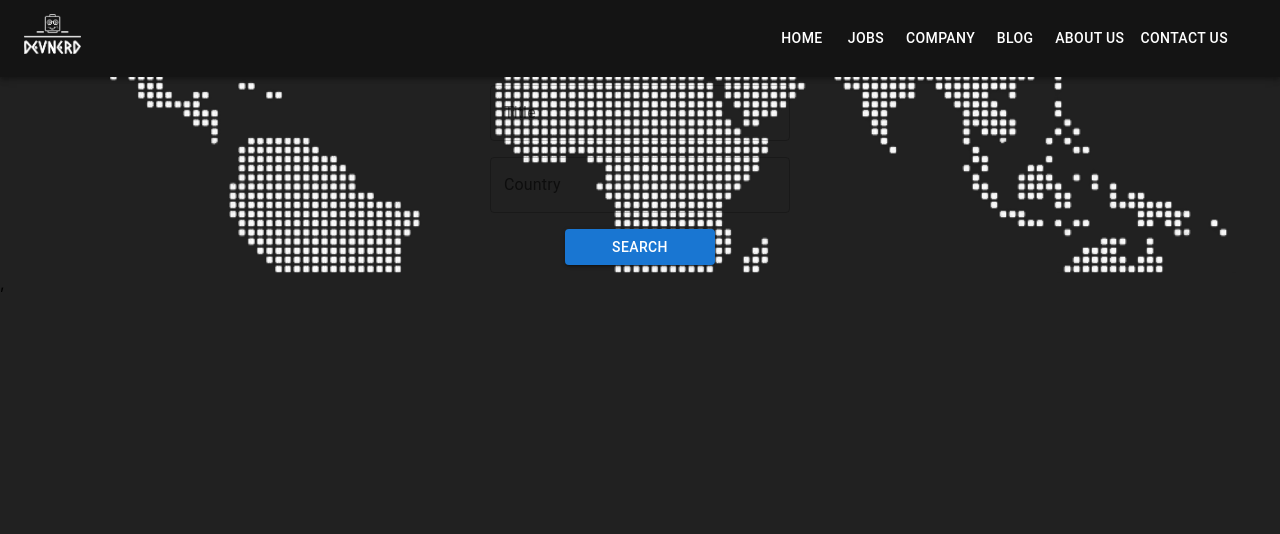
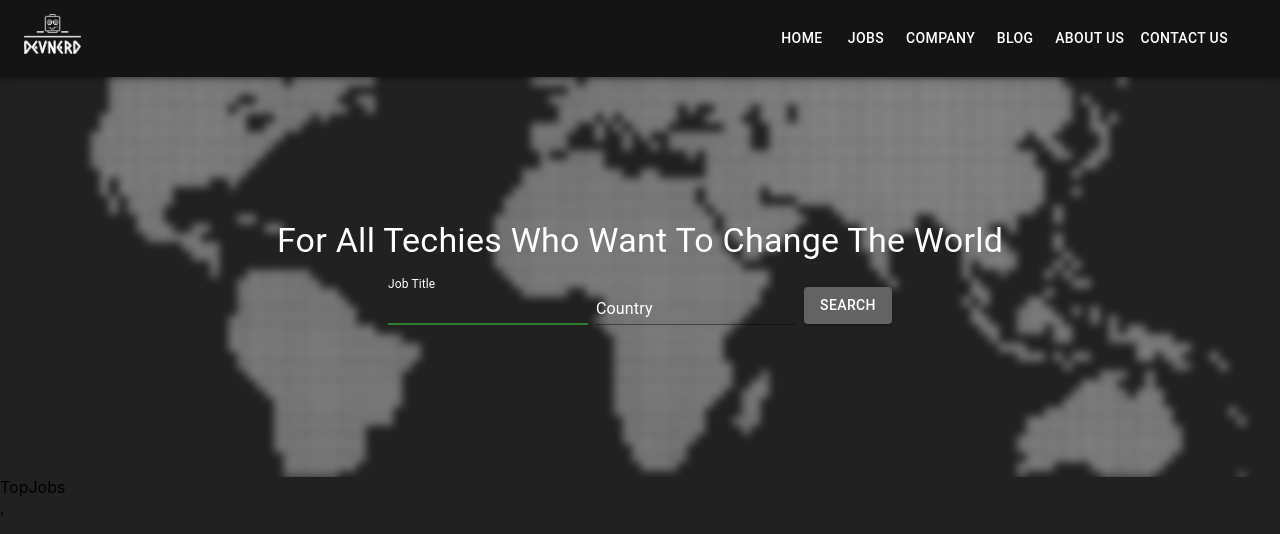
Before and after one commit to devnerd123/DevNerd-Frontend, a React (Create React App) app: page /contact in a window 1280 px wide. Shown: the top 534 px of the page. Built offline with nearby package versions, Linux system fonts and the light colour scheme.

Commit message:
search-section

```diff
--- a/src/Components/HomePage/Home.jsx
+++ b/src/Components/HomePage/Home.jsx
@@ -1,9 +1,18 @@
 import React from 'react'
 import SearchSection from './SearchSection'
+import { Grid } from '@mui/material'
+import TopJobs from './TopJobs'
 
 const Home = () => {
   return (
-    <SearchSection />
+    <Grid>
+      <Grid>
+        <SearchSection />
+      </Grid>
+      <Grid>
+        <TopJobs />
+      </Grid>
+    </Grid>
   )
 }
 
--- a/src/Components/HomePage/HomePage.css
+++ /dev/null
@@ -1,87 +0,0 @@
-.hero {
-    padding: 154px 0 100px;
-  }
-
-  @media screen and (max-width: 61.875em) {
-    .hero {
-      padding: 127px 0 90px;
-    }
-  }
-
-  .hero__title {
-    font-size: 2.5em;
-    margin-bottom: 20px;
-  }
-
-  .hero__text {
-    font-size: 1.2em;
-    margin-bottom: 40px;
-  }
-
-  .search-form {
-    margin-top: 20px;
-  }
-
-  .search-form__input,
-  .search-form__select {
-    width: 100%;
-    padding: 10px;
-    margin-bottom: 10px;
-    border: 1px solid #ccc;
-  }
-
-  .search-form__button {
-    padding: 10px 20px;
-    background-color: #007aff;
-    color: #fff;
-    border: none;
-    cursor: pointer;
-  }
-
-  /* Additional Styles for Tags and Subscribe Section */
-  .homepage__tags-wrapper {
-    margin-top: 20px;
-  }
-
-  .home-page__tag {
-    display: inline-block;
-    margin-right: 10px;
-    margin-bottom: 10px;
-    padding: 10px;
-    background-color: #007aff;
-    color: #fff;
-    text-decoration: none;
-  }
-
-  .telegram-subscribe {
-    display: block;
-    margin-top: 20px;
-    text-decoration: none;
-    color: #007aff;
-    padding: 5px 10px;
-    border: 1px solid #007aff;
-  }
-
-  /* Responsive Styles */
-  @media screen and (max-width: 768px) {
-    .hero__title {
-      font-size: 2em;
-    }
-
-    .hero__text {
-      font-size: 1.1em;
-    }
-
-    .search-form__input,
-    .search-form__select {
-      padding: 8px;
-    }
-
-    .search-form__button {
-      padding: 8px 16px;
-    }
-
-    .home-page__tag {
-      font-size: 0.9em;
-    }
-  }
--- a/src/Components/HomePage/SearchSection.jsx
+++ b/src/Components/HomePage/SearchSection.jsx
@@ -1,63 +1,150 @@
-import React from 'react';
-import { Container, TextField, Button } from '@mui/material';
+import React, { useEffect, useState, useRef } from 'react';
+import { Box, Typography, TextField, Button, useTheme } from '@mui/material';
 import backgroundImage from '../../assets/map.png';
 
-import './HomePage.css';
+const defaultTitles = ['Frontend Developer', 'Software Developer', 'Full Stack Engineer', 'UX/UI Designer'];
 
 const SearchSection = () => {
-  const sectionStyle = {
-    background: `url(${backgroundImage})`,
+    const theme = useTheme();
+
+    const handleSearch = () => {
+        // Implement your search logic here
+    };
+
+    const [jobTitle, setJobTitle] = useState('');
+    const [country, setCountry] = useState('');
+    const [showDefaultTitles, setShowDefaultTitles] = useState(true);
+    const [defaultTitleIndex, setDefaultTitleIndex] = useState(0);
+    const [typedTitle, setTypedTitle] = useState('');
+
+    const handleJobTitleChange = (e) => {
+        const value = e.target.value;
+        setJobTitle(value);
+        setShowDefaultTitles(value === ''); // Show default titles only when jobTitle is empty
+    };
+
+    const textFieldRef = useRef(null);
+
+    const handleTextFieldFocus = () => {
+        // Reset the currentIndex when the TextField is refocused
+        setDefaultTitleIndex(0);
+        setTypedTitle('');
+    };
+
+    useEffect(() => {
+        let interval;
+
+        if (showDefaultTitles) {
+            let currentIndex = 0;
+            const titleToType = defaultTitles[defaultTitleIndex];
+
+            interval = setInterval(() => {
+                setTypedTitle((prevTitle) => {
+                    const currentChar = titleToType[currentIndex];
+
+                    if (currentChar) {
+                        currentIndex++;
+                        return prevTitle + currentChar;
+                    }
+
+                    clearInterval(interval);
+                    setTimeout(() => {
+                        setTypedTitle('');
+                        setDefaultTitleIndex((prevIndex) => (prevIndex + 1) % defaultTitles.length);
+                    }, 1000);
+                    return prevTitle;
+                });
+            }, 100);
+        }
+
+        return () => clearInterval(interval);
+    }, [showDefaultTitles, defaultTitleIndex]);
+
+    return (
+        <Box
+            sx={{
+                position: 'relative',
+                height: '400px',
+                overflow: 'hidden',
+            }}
+        >
+            <Box
+                component="div"
+                sx={{
+                    backgroundImage: `url(${backgroundImage})`,
                     backgroundSize: 'cover',
                     backgroundPosition: 'center',
-    color: '#ffffff',
-  };
-
-  const containerStyle = {
+                    height: '100%',
+                    filter: 'blur(5px)',
+                }}
+            />
+            <Box
+                sx={{
+                    position: 'absolute',
+                    top: 0,
+                    left: 0,
+                    width: '100%',
+                    height: '100%',
                     display: 'flex',
+                    flexDirection: 'column',
+                    alignItems: 'center',
                     justifyContent: 'center',
+                    color: 'white',
+                }}
+            >
+                <Typography variant="h4">For All Techies Who Want To Change The World</Typography>
+                <Box
+                    sx={{
+                        mt: 2,
+                        display: 'flex',
+                        flexDirection: 'column',
                         alignItems: 'center',
-    flexDirection: 'column',
-  };
-
-  const inputStyle = {
-    margin: '8px',
-    width: '300px',
-  };
-
-  const buttonStyle = {
-    margin: '8px',
-    width: '150px',
-  };
-
-  const handleSearch = () => {
-
-  };
-
-  return (
-    <section style={sectionStyle}>
-      <Container style={{...containerStyle, height:'80%'}}>
+                        justifyContent: 'center',
+                        [theme.breakpoints.up('sm')]: {
+                            flexDirection: 'row',
+                        },
+                    }}
+                >
                     <TextField
-          style={inputStyle}
-          label="Title"
-          variant="outlined"
-          fullWidth
+                        label="Job Title"
+                        variant="standard"
+                        value={jobTitle}
+                        placeholder={typedTitle}
+                        onChange={handleJobTitleChange}
+                        InputProps={{ style: { color: 'white' } }}
+                        InputLabelProps={{ style: { color: 'white' } }}
+                        color="success"
+                        autoFocus
+                        sx={{ mb: 1, mr: { xs: 0, sm: 1 }, width: { xs: '100%', sm: '200px' } }}
+                        ref={textFieldRef}
+                        onFocus={handleTextFieldFocus}
                     />
                     <TextField
-          style={inputStyle}
                         label="Country"
-          variant="outlined"
-          fullWidth
+                        variant="standard"
+                        value={country}
+                        onChange={(e) => setCountry(e.target.value)}
+                        InputProps={{ style: { color: 'white' } }}
+                        InputLabelProps={{ style: { color: 'white' } }}
+                        color="success"
+                        sx={{ mb: 1, mr: { xs: 0, sm: 1 }, width: { xs: '100%', sm: '200px' } }}
                     />
                     <Button
-          style={buttonStyle}
                         variant="contained"
-          color="primary"
                         onClick={handleSearch}
+                        sx={{
+                            width: { xs: '100%', sm: 'auto' },
+                            backgroundColor: '#636363',
+                            '&:hover': {
+                                backgroundColor: '#2e2e2e',
+                            },
+                        }}
                     >
                         Search
                     </Button>
-      </Container>
-    </section>
+                </Box>
+            </Box>
+        </Box>
     );
 };
 
--- /dev/null
+++ b/src/Components/HomePage/TopJobs.jsx
@@ -0,0 +1,9 @@
+import React from 'react'
+
+const TopJobs = () => {
+  return (
+    <div>TopJobs</div>
+  )
+}
+
+export default TopJobs
--- a/src/Components/Navbar/DesktopNavbar.jsx
+++ b/src/Components/Navbar/DesktopNavbar.jsx
@@ -24,7 +24,7 @@ const DesktopNavbar = ({ menuItems }) => {
     const handleCompanyMenuClose = () => setCompanyMenuAnchorEl(null);
 
     return (
-        <div style={{ display: 'flex', margin: '20px 20px'}}>
+        <div style={{ display: 'flex', margin: '20px 20px' }}>
             {menuItems.map((item, index) => (
                 item.text === 'Jobs' ? (
                     <React.Fragment key={index}>
@@ -47,6 +47,7 @@ const DesktopNavbar = ({ menuItems }) => {
                                     backgroundColor: '#141414',
                                     color: 'white',
                                     width: '150px',
+
                                 },
                             }}
                         >
@@ -56,7 +57,9 @@ const DesktopNavbar = ({ menuItems }) => {
                                     component={Link}
                                     to={`/jobs/${country.code}`}
                                     onClick={handleJobsMenuClose}
-                                    style={{ justifyContent: 'center' }}
+                                    style={{ justifyContent: 'center','&:hover': {
+                                        backgroundColor: '#2e2e2e',
+                                    }, }}
                                 >
                                     {country.name}
                                 </MenuItem>
```
Also changed, not shown: src/assets/map.png. Lines whose indentation alone changed are shown as unchanged.
